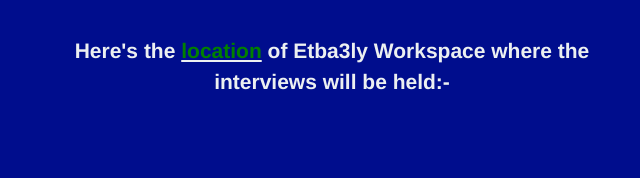
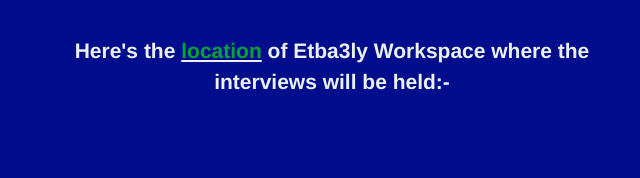
Before and after one commit to shadyessaam/targetfirst, a plain HTML site: page index.html in a window 1280 px wide. Shown: the part 549-727 px from the top of the page, 308-948 px from the left. Drawn offline with nearby package versions, Linux system fonts and the light colour scheme; grey boxes are pictures that could not be loaded.

Commit message:
Update index.html

```diff
--- a/index.html
+++ b/index.html
@@ -218,7 +218,7 @@
       <div style="font-family:Ubuntu, Helvetica, Arial, sans-serif;font-size:13px;line-height:1.5;text-align:left;color:#000000;"><h1 style="font-family: 'Cabin', sans-serif; font-size: 22px; text-align: center;"><span style="color: #ecf0f1; font-size: 28px; font-family: Helvetica, sans-serif;">Thank you for reserving!
          <span style="color: #2dc26b;"><strong></strong></span></span></h1></div>
         <div style="font-family:Ubuntu, Helvetica, Arial, sans-serif;font-size:13px;line-height:1.5;text-align:left;color:#000000;"><h1 style="font-family: 'Cabin', sans-serif; font-size: 22px; text-align: center;"><span style="color: #ecf0f1; font-size: 21px; font-family: Helvetica, sans-serif;">
-            <p><br>Here's the <u><a href="https://goo.gl/maps/QG2JusXjwaavLKyp7" style="color:green">location</a></u> of <b>Etba3ly Workspace</b> where the interviews will be held:-</b></p> <span style="color: #2dc26b;"><strong></strong></span></span></h1></div>
+            <p><br>Here's the <u><a href="https://goo.gl/maps/QG2JusXjwaavLKyp7" style="color:#00a438">location</a></u> of <b>Etba3ly Workspace</b> where the interviews will be held:-</b></p> <span style="color: #2dc26b;"><strong></strong></span></span></h1></div>
 
               </td>
             </tr>
```
